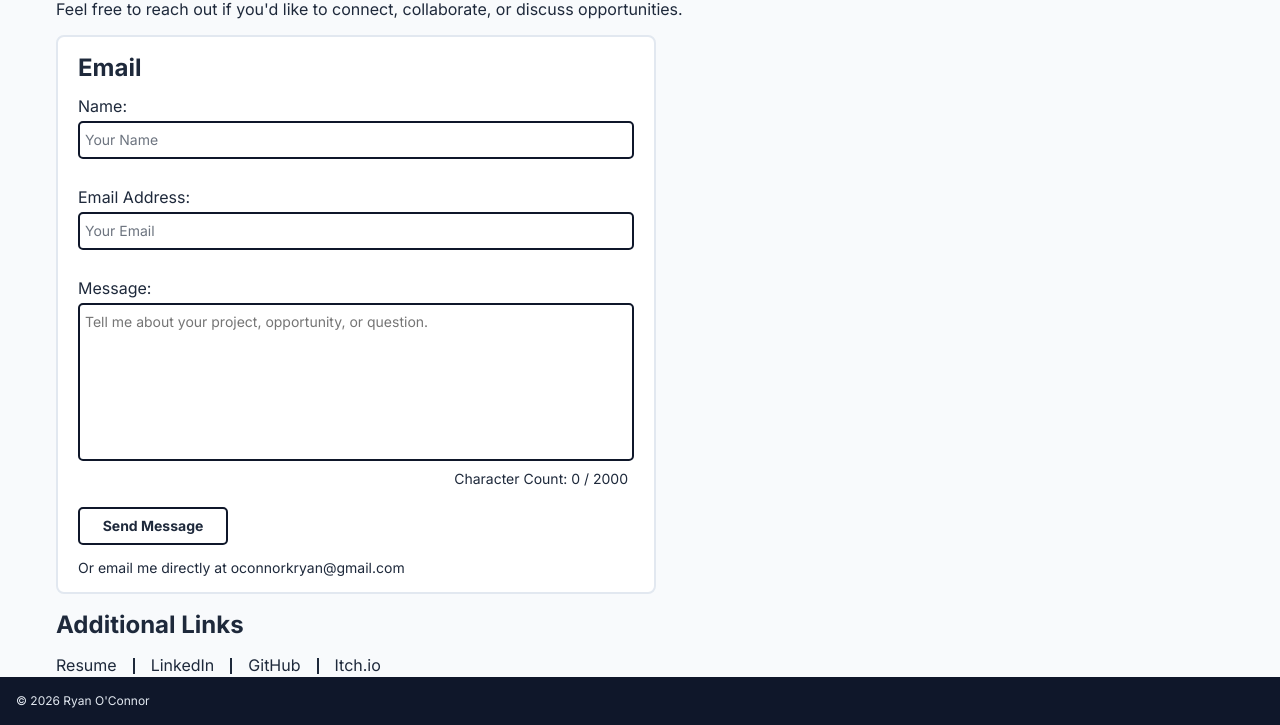
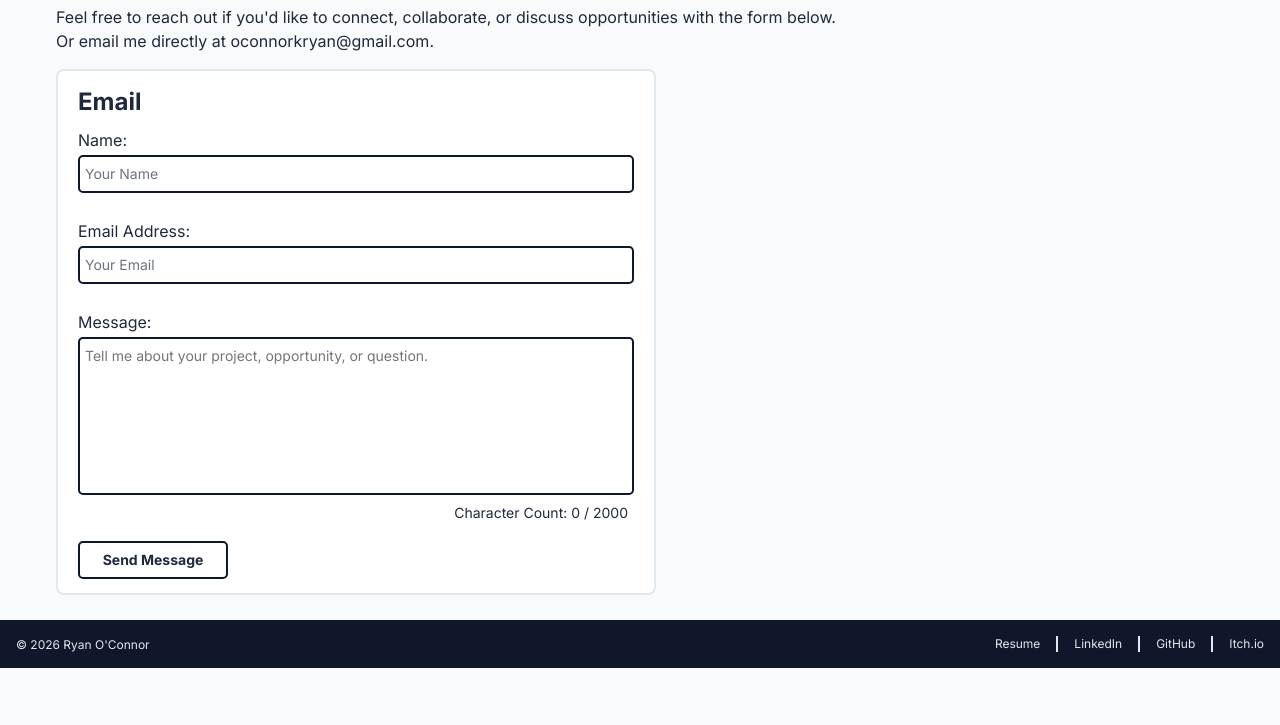
Before and after one commit to BOTRyan/portfolio-website, a plain HTML site: page contact/index.html in a window 1280 px wide. Shown: the part 132-857 px from the top of the page. After the commit the page ends 800 px from the top, so only its background shows below. Drawn offline with Linux system fonts and the light colour scheme.

Commit message:
Moved Links to Footer

```diff
--- a/contact/index.html
+++ b/contact/index.html
@@ -36,8 +36,10 @@
         <section class="contact">
             <h1>Contact</h1>
 
-            <p>
-                Feel free to reach out if you'd like to connect, collaborate, or discuss opportunities.
+            <p class="email-form-direct">
+                Feel free to reach out if you'd like to connect, collaborate, or discuss opportunities with the form below.
+                <br>Or email me directly at
+                <a href="mailto:oconnorkryan@gmail.com">oconnorkryan@gmail.com</a>.
             </p>
 
             <form action="https://formspree.io/f/xaqzkzel" method="POST" class="email-form">
@@ -66,28 +68,22 @@
                 </div>
                 <p class="email-form-status removeTopMargin" aria-live="polite">test</p>
 
-                <p class="email-form-direct">Or email me directly at
-                    <a href="mailto:oconnorkryan@gmail.com">oconnorkryan@gmail.com</a>
-                </p>
+
             </form>
-
-            <h2>Additional Links</h2>
-
-            <div class="contact-links">
-                <a href="/assets/O'ConnorRyan_Resume.pdf" target="_blank" rel="noopener noreferrer">Resume</a>
-                <div class="contact-links-separator"></div>
-                <a href="https://www.linkedin.com/in/oconnorkryan/" target="_blank" rel="noopener noreferrer">LinkedIn</a>
-                <div class="contact-links-separator"></div>
-                <a href="https://github.com/BOTRyan" target="_blank" rel="noopener noreferrer">GitHub</a>
-                <div class="contact-links-separator"></div>
-                <a href="https://botryguy.itch.io/" target="_blank" rel="noopener noreferrer">Itch.io</a>
-            </div>
-
         </section>
     </main>
     <footer class="footer">
         <div class="footer-copyright">
             © 2026 Ryan O'Connor
+        </div>
+        <div class="footer-links">
+            <a href="/assets/O'ConnorRyan_Resume.pdf" target="_blank" rel="noopener noreferrer">Resume</a>
+            <div class="footer-links-separator"></div>
+            <a href="https://www.linkedin.com/in/oconnorkryan/" target="_blank" rel="noopener noreferrer">LinkedIn</a>
+            <div class="footer-links-separator"></div>
+            <a href="https://github.com/BOTRyan" target="_blank" rel="noopener noreferrer">GitHub</a>
+            <div class="footer-links-separator"></div>
+            <a href="https://botryguy.itch.io/" target="_blank" rel="noopener noreferrer">Itch.io</a>
         </div>
     </footer>
 </body>
--- a/css/contact.css
+++ b/css/contact.css
@@ -6,40 +6,6 @@
     color: #1E293B;
     margin-top: 1rem;
     margin-bottom: 1rem;
-}
-
-.contact-links {
-    display: flex;
-    flex-direction: row;
-}
-
-.contact-links .contact-links-separator {
-    border-right: 2px solid;
-    height: 1rem;
-    margin: auto 0;
-    margin-right: 1rem;
-}
-
-.contact-links a {
-    color: #1E293B;
-    text-decoration: none;
-    border-bottom: 2px solid transparent;
-    margin-right: 1rem;
-    margin-left: 0px;
-    width: fit-content;
-    transition: border-color 0.2s ease, color 0.2s ease;
-}
-
-.contact-links a:hover {
-    color: #1D4ED8;
-    border-bottom-color: #1E293B;
-}
-
-.contact-links a:focus-visible {
-    outline: 2px solid #1E293B;
-    outline-offset: 2.5px;
-    color: #1D4ED8;
-    border-bottom-color: #1E293B;
 }
 
 .email-form {
@@ -168,25 +134,25 @@ h2 {
     opacity: 0.65;
 }
 
-.email-form .email-form-direct {
-    font-size: 0.875rem;
-    margin: 1rem 1.25rem;
+.email-form-direct {
+    font-size: 1rem;
+    line-height: 1.5rem;
     margin-top: 0;
 }
 
-.email-form .email-form-direct a {
+.email-form-direct a {
     color: #1E293B;
     text-decoration: none;
     border-bottom: 2px solid transparent;
     transition: border-color 0.2s ease, color 0.2s ease;
 }
 
-.email-form .email-form-direct a:hover {
+.email-form-direct a:hover {
     color: #1D4ED8;
     border-bottom-color: #1E293B;
 }
 
-.email-form .email-form-direct a:focus-visible {
+.email-form-direct a:focus-visible {
     outline: 2px solid #1E293B;
     outline-offset: 2.5px;
     color: #1D4ED8;
--- a/css/main.css
+++ b/css/main.css
@@ -87,7 +87,7 @@ body {
     color: #1E293B;
     background: none;
     border: none;
-    border-left: solid 1px #E2E8F0;
+    border-left: solid 2px #E2E8F0;
     cursor: pointer;
     user-select: none;
     display: none;
@@ -133,13 +133,14 @@ body {
 
 h1 {
     font-size: 2rem;
-    margin: 10px 0px 0px 0px;
+    margin: 1rem 0 0 0;
 }
 
 .footer {
     display: flex;
     flex-direction: row;
     align-items: center;
+    justify-content: space-between;
     background: #0F172A;
     font-size: 0.75rem;
     height: 3rem;
@@ -149,3 +150,38 @@ h1 {
     color: #E2E8F0;
     margin: 1rem;
 }
+
+.footer-links {
+    display: flex;
+    flex-direction: row;
+}
+
+.footer-links .footer-links-separator {
+    border-right: 2px solid;
+    height: 1rem;
+    margin: auto 0;
+    margin-right: 1rem;
+    color: #E2E8F0;
+}
+
+.footer-links a {
+    color: #E2E8F0;
+    text-decoration: none;
+    border-bottom: 2px solid transparent;
+    margin-right: 1rem;
+    margin-left: 0px;
+    width: fit-content;
+    transition: border-color 0.2s ease, color 0.2s ease;
+}
+
+.footer-links a:hover {
+    color: #FFF;
+    border-bottom-color: #E2E8F0;
+}
+
+.footer-links a:focus-visible {
+    outline: 2px solid #E2E8F0;
+    outline-offset: 2.5px;
+    color: #FFF;
+    border-bottom-color: #E2E8F0;
+}
```
Also changed, not shown: index.html (+12 -1 lines), projects/index.html (+12 -1 lines).
